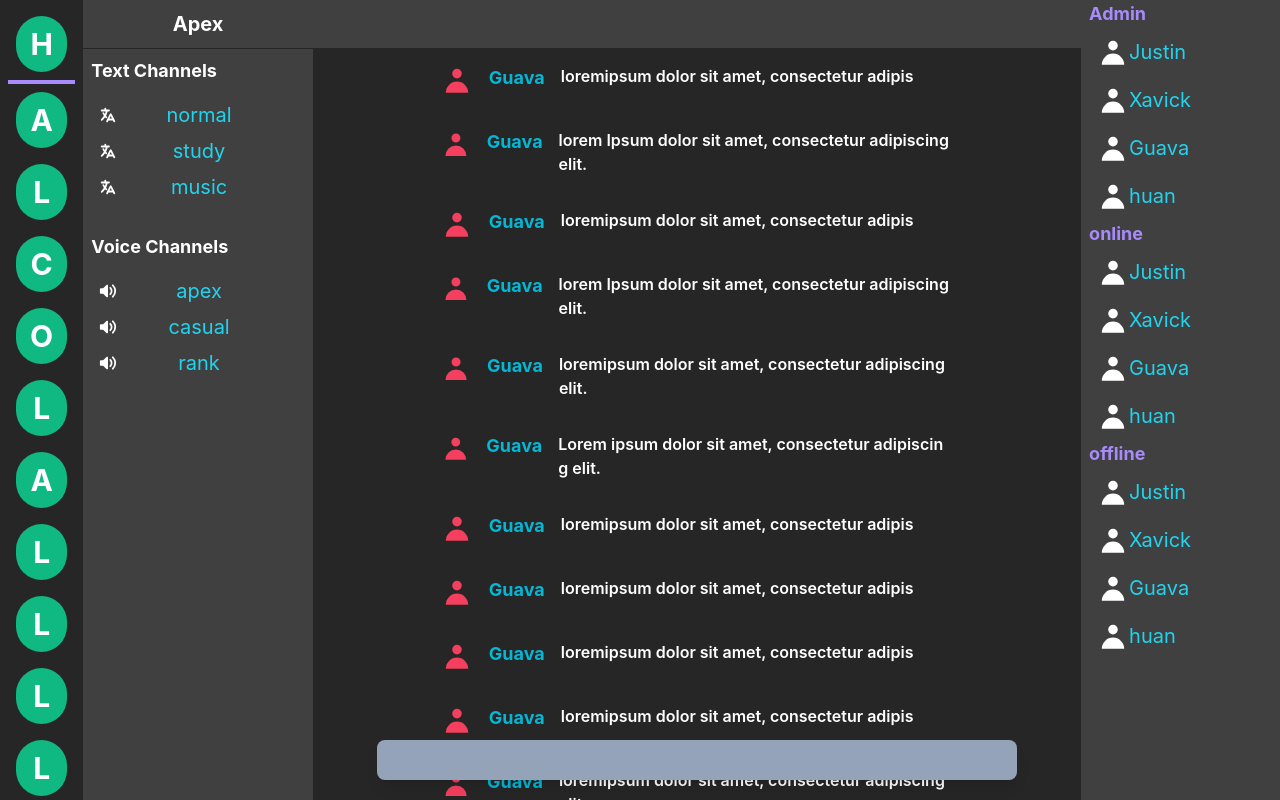
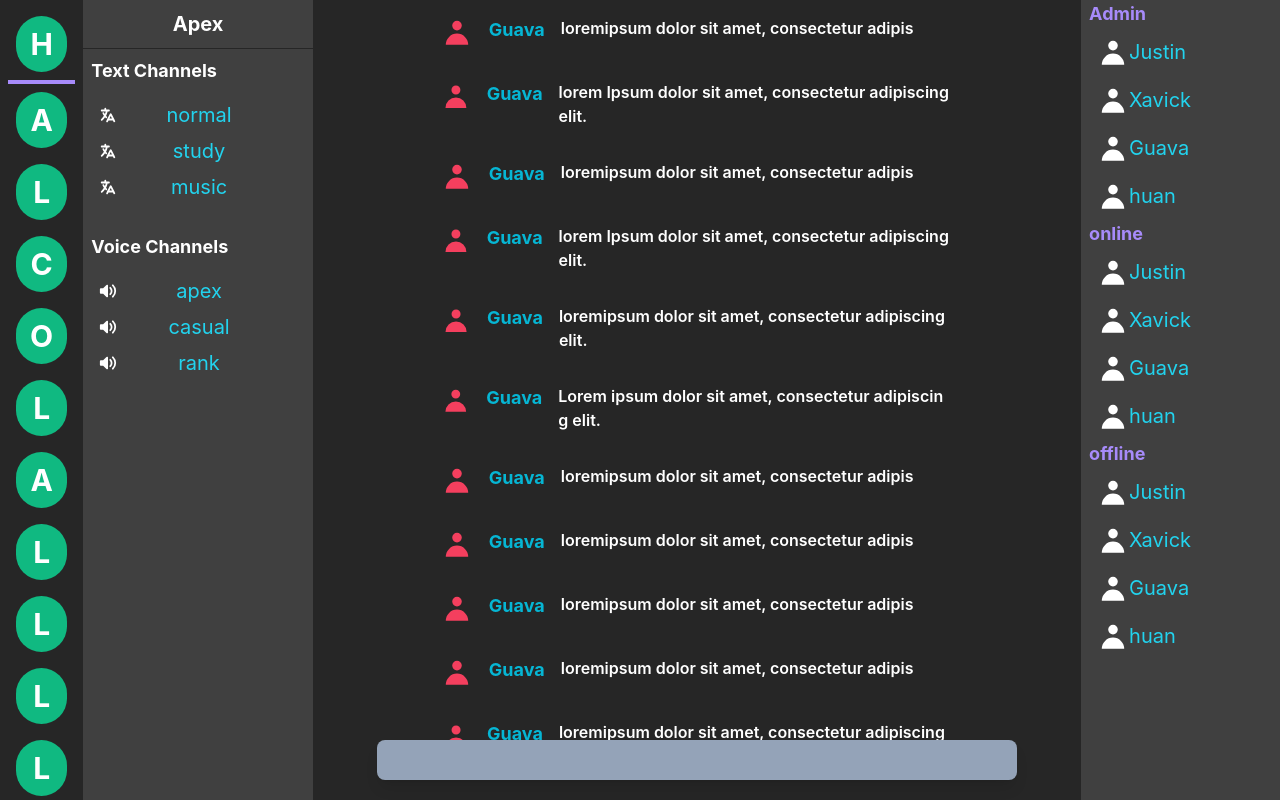
Before and after one commit to JustinLien0805/discord_ui_clone, a React (Vite) app: page / in a window 1280 px wide. Built offline with nearby package versions, Linux system fonts and the light colour scheme.

Commit message:
adjust mobile view

```diff
--- a/src/components/ChatRoom.jsx
+++ b/src/components/ChatRoom.jsx
@@ -5,7 +5,7 @@ const ChatRoom = () => {
     <div className="flex-grow flex flex-col">
       {/* chat container */}
       <div className="bg-neutral-800 h-screen  overflow-y-scroll scrollbar-thumb-neutral-500 scrollbar-track-black scrollbar-thin ">
-        <div className="bg-neutral-700 sm:h-12 h-16 sticky flex items-center top-0 outline-2 outline-neutral-900 px-6">
+        <div className="bg-neutral-700 sm:hidden h-16 sticky flex items-center top-0 outline-2 outline-neutral-900 px-6">
           <svg
             xmlns="http://www.w3.org/2000/svg"
             className="h-10 w-10 text-white mr-auto sm:hidden"
@@ -32,7 +32,7 @@ const ChatRoom = () => {
         <div className="flex flex-col justify-start items-center ">
           <input
             type="text"
-            className="fixed bottom-5 h-10 w-1/2 rounded-lg shadow-lg text-gray-800 text-lg z-50 bg-slate-400"
+            className="fixed bottom-5 h-10 sm:w-1/2 w-2/3 rounded-lg shadow-lg text-gray-800 text-lg z-50 bg-slate-400"
           />
         </div>
         <div className="mb-20 flex flex-col-reverse justify-start mx-16 xl:mx-32 ">
--- a/src/components/Comment.jsx
+++ b/src/components/Comment.jsx
@@ -2,7 +2,7 @@ import React from "react";
 
 const Comment = ({ name, content }) => {
   return (
-    <div className="flex space-x-4 my-4">
+    <div className="flex sm:space-x-4 my-4">
       <svg
         xmlns="http://www.w3.org/2000/svg"
         className="h-8 w-8 text-rose-500"
```
